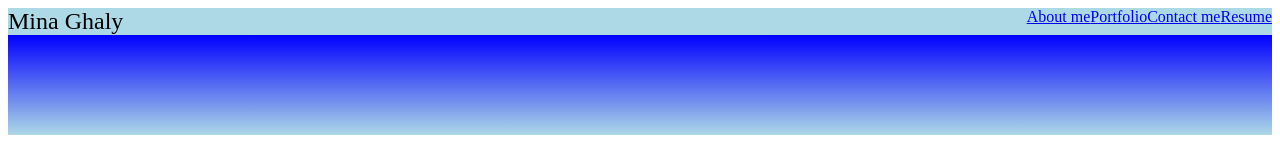
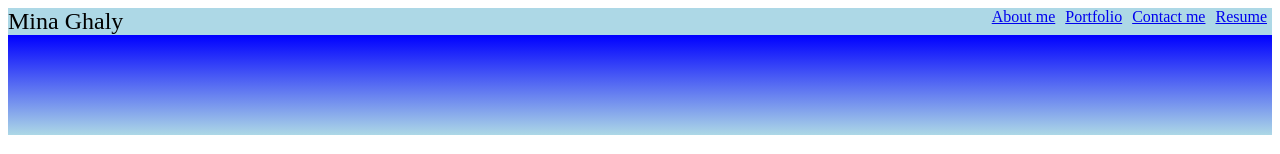
Before and after one commit to Master20100/minaprojectsportfolio, a React (Create React App) app: page / in a window 1280 px wide. Shown: the top 154 px of the page. Built offline with nearby package versions, Linux system fonts and the light colour scheme.

Commit message:
readme file added

```diff
--- a/src/App.js
+++ b/src/App.js
@@ -4,6 +4,3 @@ import PortfolioContainer from "./components/PortfolioContainer";
 const App = ()=> <PortfolioContainer/>;
 
 export default App;
-
-// WHEN I view the footer
-// and their profile on a third platform (Stack Overflow, Twitter)
--- a/src/components/pages/Contact.js
+++ b/src/components/pages/Contact.js
@@ -14,6 +14,9 @@ export default function Contact() {
         case 'contactMessage':
           if(!e.target.value){document.getElementById('errorLabel').innerHTML = "please enter a message"}
           break;
+
+        default:
+          document.getElementById('errorLabel').innerHTML = ""
         }
 
     }
--- a/src/index.css
+++ b/src/index.css
@@ -144,3 +144,7 @@ width: 300px;
   max-width:2%;
   height: auto;
 }
+
+.navButtons{
+ margin: 5px;
+}
```
Also changed, not shown: 1 other file (tests, documents, lock files or other folders).
